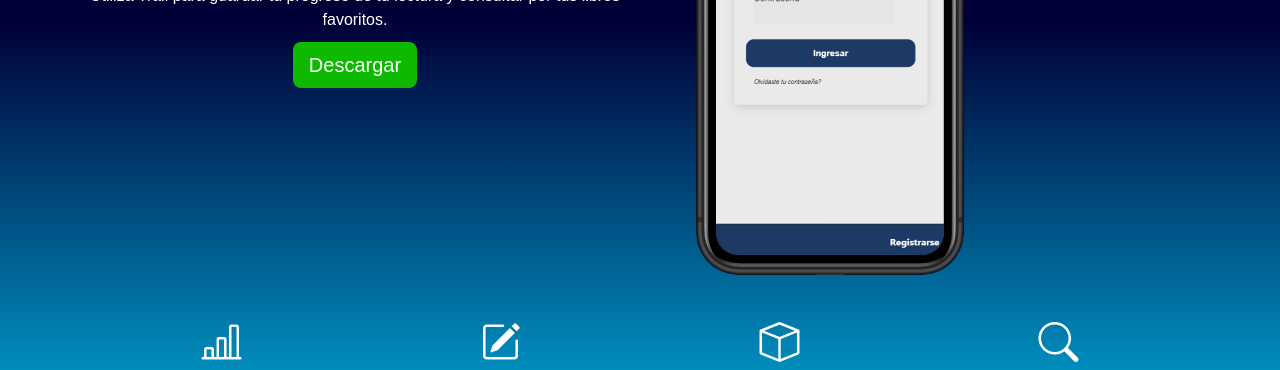
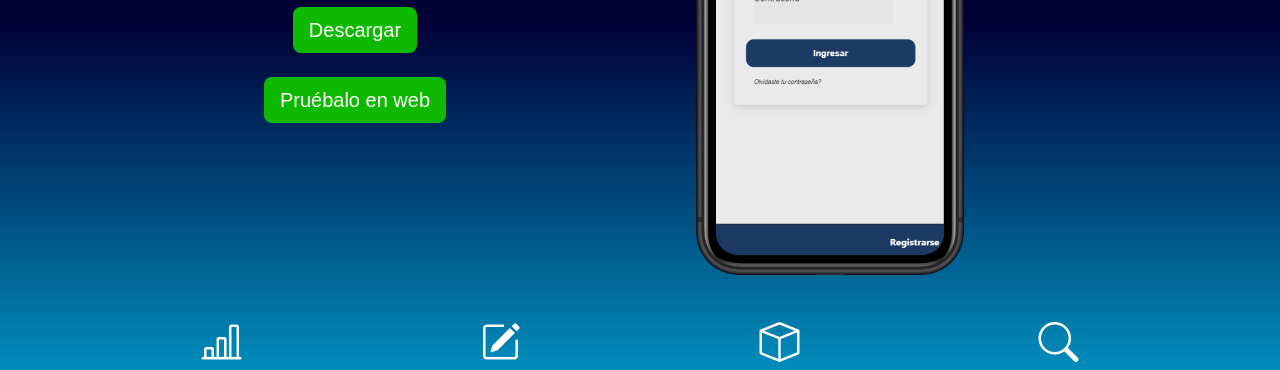
Before and after one commit to prxska/Landing, a plain HTML site: page index.html in a window 1280 px wide. Shown: the part 407-777 px from the top of the page. Drawn offline with nearby package versions, Linux system fonts and the light colour scheme.

Commit message:
Ver en web

```diff
--- a/index.html
+++ b/index.html
@@ -22,6 +22,12 @@
                         <a href="apk/install.apk" class="btn btn-primary btn-lg" download="install.apk">
                             Descargar
                         </a>
+                    </div>
+                    <br>
+                        <div class="hero-buttons">
+                            <a href="https://lisan-d805a.web.app/login" class="btn btn-primary btn-lg" role="button">
+                                Pruébalo en web
+                            </a>
                     </div>
                 </div>
                 <div class="col-lg-4 text-center">
```
